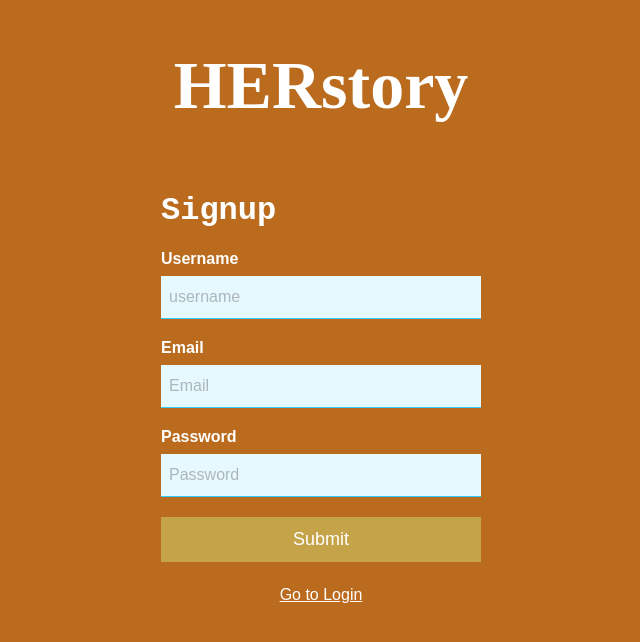
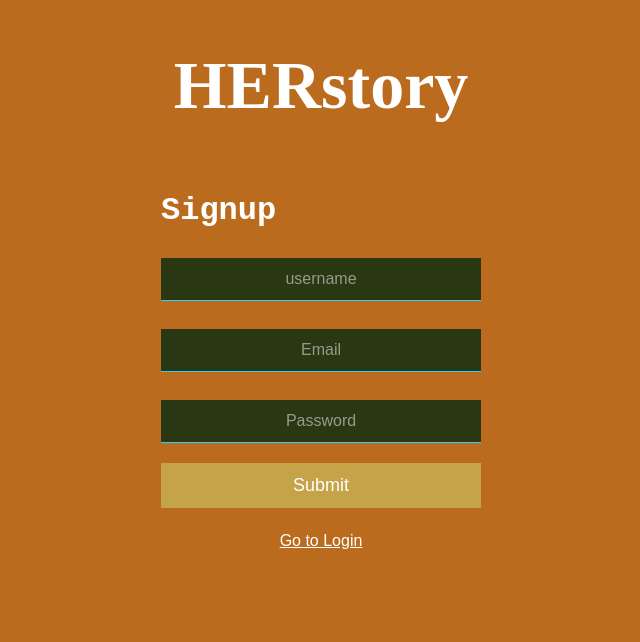
Before and after one commit to mandisareed/HERstory, a React (Create React App) app in the folder client/: page /signup in a window 1280 px wide. Shown: the top 642 px of the page, without its empty margins (319-959 px from the left). Built offline with nearby package versions, Linux system fonts and the light colour scheme.

Commit message:
Changed input box and placeholder color for login and sign up page

```diff
--- a/client/src/pages/Login.css
+++ b/client/src/pages/Login.css
@@ -5,3 +5,7 @@
   .loginHeader {
     background-color:#BB6B1E;
   }
+  ::-webkit-input-placeholder { /* Chrome/Opera/Safari */
+    color:white;
+    text-align: center;
+  }
--- a/client/src/pages/Login.js
+++ b/client/src/pages/Login.js
@@ -39,16 +39,20 @@ function Login() {
       <h1>Login</h1>
       <Form onSubmit={handleFormSubmit}>
         <InputGroup
+        style={{backgroundColor: "#293713"}}
           id="email"
-          labelText="Email"
+          placeholder="Email"
+          // labelText="Email"
           name="email"
           type="email"
           value={email}
           onChange={(e) => setEmail(e.target.value)}
         />
         <InputGroup
+        style={{backgroundColor: "#293713"}}
           id="password"
-          labelText="Password"
+          placeholder="Password"
+          // labelText="Password"
           name="password"
           type="password"
           value={password}
--- a/client/src/pages/Signup.css
+++ b/client/src/pages/Signup.css
@@ -5,3 +5,7 @@
   .signupHeader {
     background-color:#BB6B1E;
   }
+  ::-webkit-input-placeholder { /* Chrome/Opera/Safari */
+    color:white;
+    text-align: center;
+  }
--- a/client/src/pages/Signup.js
+++ b/client/src/pages/Signup.js
@@ -53,24 +53,27 @@ function Signup() {
       <h1 style={{fontFamily : "Courier New, monospace"}}>Signup</h1>
       <Form onSubmit={handleFormSubmit}>
         <InputGroup
+        style={{backgroundColor: "#293713"}}
           id="username"
-          labelText="Username"
+          //labelText="Username"
           placeholder="username"
           name="username"
           type="text"
           onChange={handleChange}
         />
         <InputGroup
+        style={{backgroundColor: "#293713"}}
           id="email"
-          labelText="Email"
+          //labelText="Email"
           placeholder="Email"
           name="email"
           type="email"
           onChange={handleChange}
         />
         <InputGroup
+        style={{backgroundColor: "#293713"}}
           id="pwd"
-          labelText="Password"
+          //labelText="Password"
           placeholder="Password"
           name="password"
           type="password"
```
